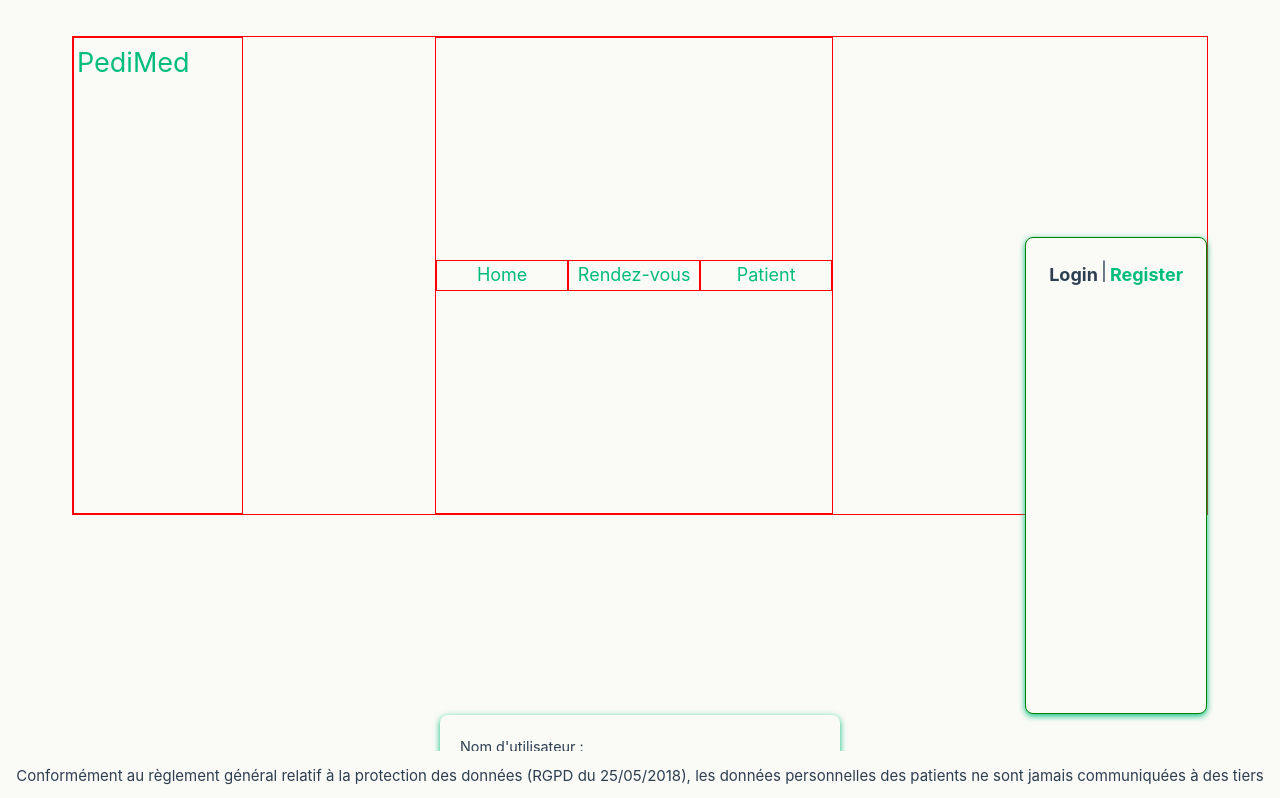
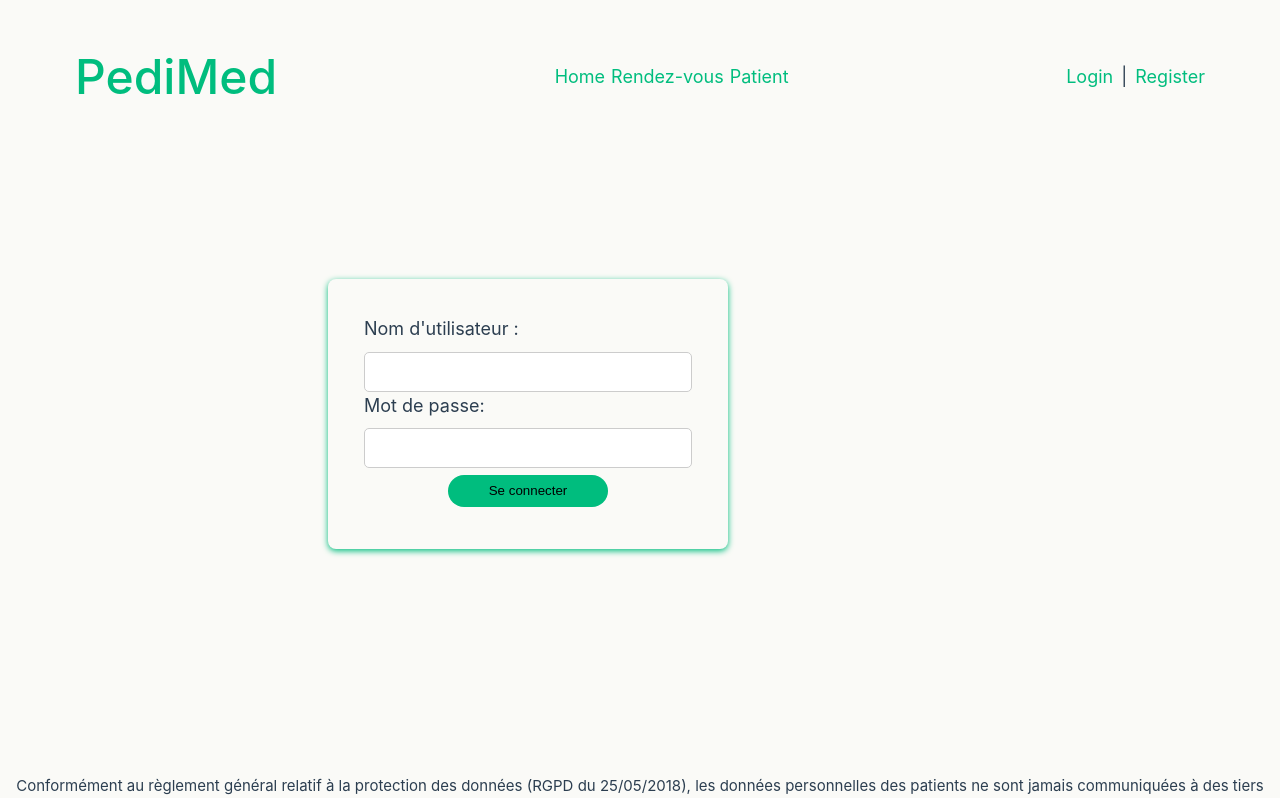
Before and after one commit to LJKhnor/peditrack_vue_2, a Vue app: page /login in a window 1280 px wide. Shown: the top 798 px of the page. Built offline with nearby package versions, Linux system fonts and the light colour scheme.

Commit message:
CSS BAR Nav and login

```diff
--- a/src/App.vue
+++ b/src/App.vue
@@ -10,7 +10,7 @@
     </div>
   </main>
 
-  <footer class="footer">
+  <footer>
     <small
       >Conformément au règlement général relatif à la protection des données (RGPD du 25/05/2018),
       les données personnelles des patients ne sont jamais communiquées à des tiers</small
@@ -24,14 +24,14 @@ import NavBar from './components/NavBar.vue'
 </script>
 
 <style scoped>
-nav {
+/* nav {
   display: flex;
   justify-content: center;
-}
+} */
 
-nav a {
+/* nav a {
   margin: 0 15px;
-}
+} */
 
 /* .footer {
   align-content: flex-end;
@@ -39,16 +39,8 @@ nav a {
   text-align: center;
   padding: 10px;
 } */
-.footer {
-  position: fixed;
-  left: 0;
-  bottom: 0;
-  width: 100%;
-  background-color: var(--color-background);
-  color: var(--color-text);
-  text-align: center;
-}
-@media (min-width: 1024px) {
+
+/* @media (min-width: 1024px) {
   html,
   body {
     margin: 0;
@@ -63,5 +55,5 @@ nav a {
     text-align: center;
     padding: 10px;
   }
-}
+} */
 </style>
--- a/src/assets/main.css
+++ b/src/assets/main.css
@@ -8,7 +8,16 @@
   width: 100%;
 }
 header {
+  /* width: 100%; */
+}
+footer {
+  position: fixed;
+  left: 0;
+  bottom: 0;
   width: 100%;
+  background-color: var(--color-background);
+  color: var(--color-text);
+  text-align: center;
 }
 .btn {
   background-color: var(--color-theme);
@@ -50,7 +59,7 @@ header {
   width: 50%;
 }
 .info-block-input {
-  width: 25vw;
+  width: 2vw;
   height: 2em;
   border-radius: 2em;
   padding: 0 2%;
--- a/src/components/NavBar.vue
+++ b/src/components/NavBar.vue
@@ -12,7 +12,7 @@
       <!-- <RouterLink to="/data">Données</RouterLink> -->
     </div>
 
-    <div id="nav">
+    <div id="conn-option">
       <div class="user-info logout" v-if="isLogIn">
         <p class="username">{{ username }}</p>
         |
@@ -66,67 +66,59 @@ export default {
 .container-nav {
   display: flex;
   width: 100%;
-  border: 1px solid red;
 }
 .container-nav-title {
-  width: 15%;
-  border: 1px solid red;
+  /* width: 15%; */
 }
 .routerlink {
-  margin: 0 15vw;
   flex: 1;
   align-self: center;
-  align-items: center;
   display: flex;
-  border: 1px solid red;
-  height: 100%;
+  justify-content: center;
 }
 .routerlink > span {
-  width: 100%;
   text-align: center;
-  border: 1px solid red;
 }
-.nav {
-  width: 25%;
-  border: 1px solid red;
+#conn-option {
+  align-content: center;
 }
-.user-info {
+/* .user-info {
   display: flex;
   align-self: center;
   height: 100%;
   border: 1px solid green;
+} */
+
+h1 {
+  font-weight: 500;
+  font-size: 3rem;
+  position: relative;
+  /* top: -10px; */
 }
 
-h1 {
-  /* font-weight: 500;
-  font-size: 2.6rem;
-  position: relative;
-  top: -10px; */
-}
-
-h3 {
+/* h3 {
   font-size: 1.2rem;
-}
-.span-logout {
-  /* display: flex;
+} */
+/* .span-logout {
+  display: flex;
   width: 115%;
   justify-content: space-between;
   align-items: center;
-  padding: 4px; */
-}
-.span-login {
-  /* display: flex;
+  padding: 4px;
+} */
+/* .span-login {
+  display: flex;
   width: 115%;
   justify-content: space-between;
   align-items: center;
-  padding: 8px; */
-}
-.greetings h1,
+  padding: 8px;
+} */
+/* .greetings h1,
 .greetings h3 {
-  /* text-align: center; */
-}
+  text-align: center;
+} */
 
-#nav a {
+/* #nav a {
   font-weight: bold;
 }
 a:hover {
@@ -137,11 +129,11 @@ a:hover {
 }
 .username {
   font-size: larger;
-}
-@media (min-width: 1024px) {
+} */
+/* @media (min-width: 1024px) {
   .greetings h1,
   .greetings h3 {
     text-align: left;
   }
-}
+} */
 </style>
--- a/src/views/Login.vue
+++ b/src/views/Login.vue
@@ -1,5 +1,5 @@
 <template>
-  <div class="login">
+  <div class="login-container">
     <div clas="container-form">
       <form class="login-form">
         <div>
@@ -10,12 +10,9 @@
           <label for="password">Mot de passe:</label>
           <input class="input-login" type="password" name="password" v-model="form.password" />
         </div>
-        <input
-          type="submit"
-          class="btn login-connection"
-          value="Se connecter"
-          @click.prevent="login"
-        />
+        <div class="login-connection">
+          <input type="submit" class="btn" value="Se connecter" @click.prevent="login" />
+        </div>
       </form>
       <p v-if="showError" id="error">{{ this.message }}</p>
     </div>
@@ -71,32 +68,32 @@ export default {
 /* height: 100vh;
   margin: 0;
 } */
-.login {
+.login-container {
   width: 100%;
   max-width: 400px;
   background: var(--color-background);
   border-radius: 8px;
   box-shadow: 0 2px 6px var(--color-theme);
-  padding: 20px;
-  margin: 25vh auto;
+  padding: 2em;
+  margin: 20vh 20vw;
 }
 
-.container-form {
+/* .container-form {
   display: flex;
   flex-direction: column;
   gap: 15px;
-}
+} */
 
 .login-form div {
   display: flex;
   flex-direction: column;
-  gap: 5px;
+  gap: 1vh;
 }
 
-label {
+/* label {
   font-size: 0.9rem;
   color: var(--color-text);
-}
+} */
 
 .input-login[type='text'],
 .input-login[type='password'] {
@@ -106,6 +103,9 @@ label {
   font-size: 1rem;
   outline: none;
   transition: border-color 0.3s ease-in-out;
+}
+.login-connection {
+  align-items: center;
 }
 
 input[type='text']:focus,
```
